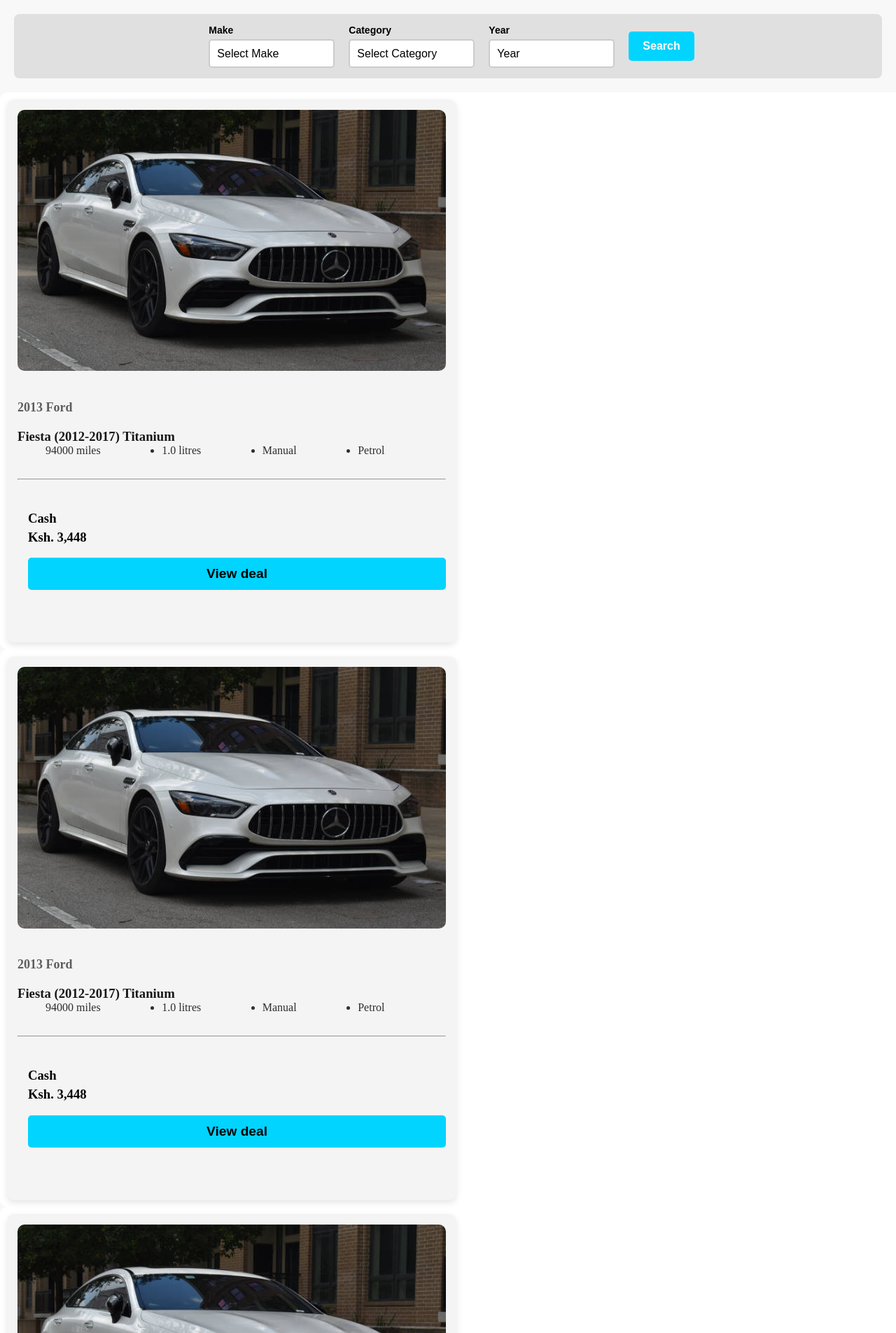
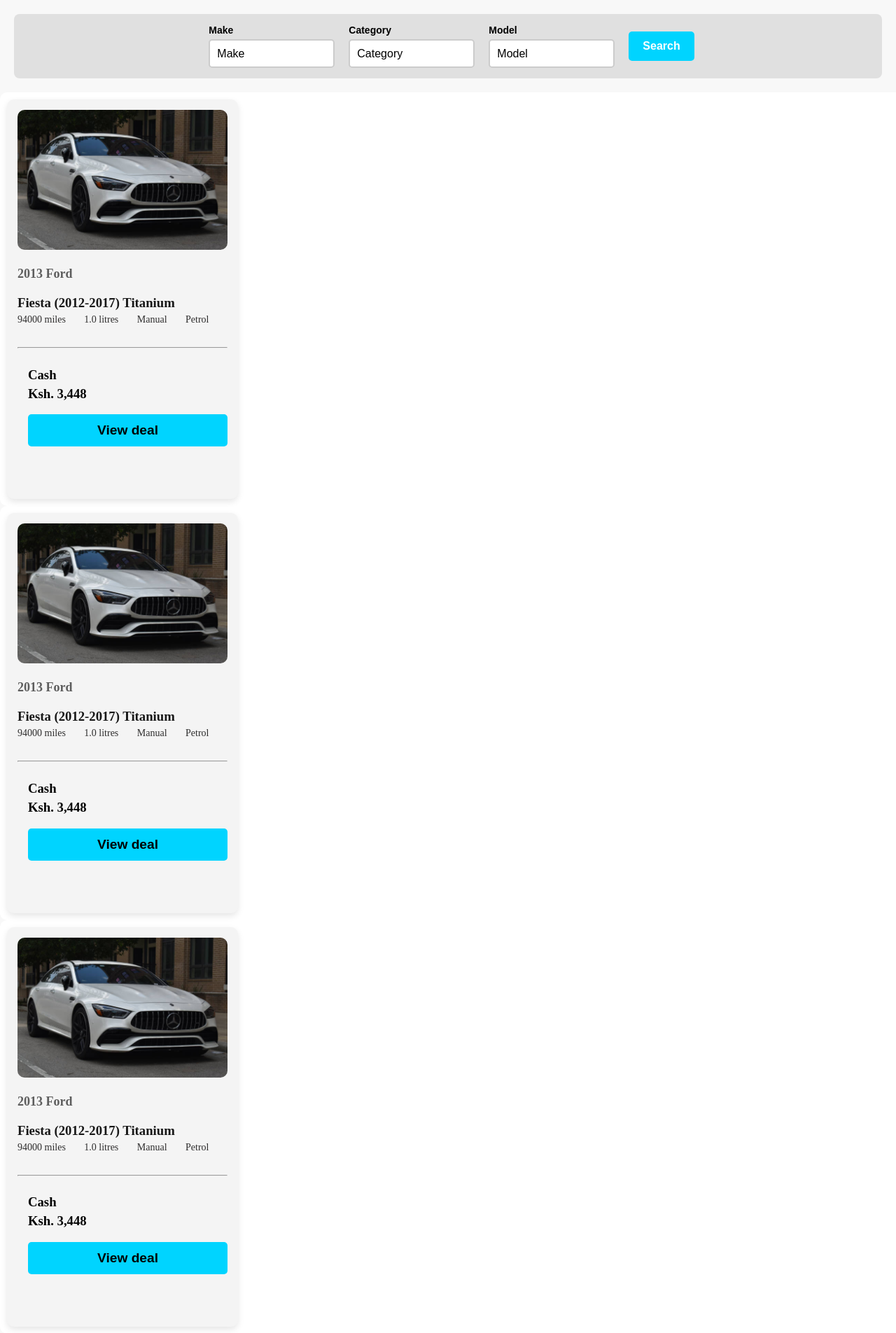
Before and after one commit to lensonlovescode/car.sh, a Flask app: page / in a window 1280 px wide. Shown: the part 43-1948 px from the top of the page at 70% size. Run offline with Flask 3, Linux system fonts and the light colour scheme; some libraries are stand-ins or nearby versions.

Commit message:
Model overlay

```diff
--- a/web_flask/static/scripts/filter.js
+++ b/web_flask/static/scripts/filter.js
@@ -1,3 +1,5 @@
+$(document).ready(function () {
+
 $.get("http://localhost:5001/api/v1/makes", function(data){
     $.each(data, function (index, make){
         let option = $('<option></option>').text(make.name)
@@ -5,6 +7,7 @@ $.get("http://localhost:5001/api/v1/makes", function(data){
         $('#make').append(option)
     })
 });
+
 $.get("http://localhost:5001/api/v1/categories", function(data){
     $.each(data, function (index, category){
         let option = $('<option></option>').text(category.name)
@@ -12,22 +15,92 @@ $.get("http://localhost:5001/api/v1/categories", function(data){
         $('#category').append(option)
     })
 });
-$('button #search_button').on('click', function () {
-    console.log("Workin!")
-    console.log($('#make').val());
-    console.log($('#category').val());
+
+$("#make, #category").change(function () {
+
+    $('#model').empty().append('<option value="">Model</option>');
+
+    const Make = $('#make').val()
+    const Category = $('#category').val()
+
+    if (Make === "None" || Category === "None") {
+        return;
+    }
+
+    if (Make && Category) {
+
+        let url = `http://localhost:5001/api/v1/makes/${Make}/${Category}`;
+        console.log(url)
+        $.get(url, function (data) {
+            $.each(data, function (index, model) {
+                let option = $('<option></option>').text(model.name)
+                option.val(model.name);
+                $('#model').append(option);
+                console.log(option.val())
+            });
+        });
+    }
+});
+
+
+$('#search_button').on('click', function () {
+
+    const Make = $('#make').val();
+    const Category = $('#category').val();
+    const Model = $('#model').val();
+
     if ($('#make').val() !== "None" || $('#category').val() !== "None")
     {
-        const Make = $('#make').val()
-        const Category = $('#category').val()
-
-        const url = "http://localhost:5001/api/v1/models/" + "Make/" + "Category"
-
+        let url = `http://localhost:5001/api/v1/makes/${Make}/${Category}`;
+        $('.global-catalogue-container').empty();
         $.get(url, function (data) {
             $.each(data, function (index, model) {
 
-            })
-        })
+            // starts here
 
+            let carCard = `
+                    <div class="car-card">
+                        <img class="car-img" src="../static/images/default.jpg">
+                        <div class="car-card-contents">
+                            <h4 class="car-card-title">${model.year} ${model.manufacturer}</h4>
+                            <h3 class="car-description">${model.name}</h3>
+                            <h6 class="car-card-info">
+                                <ul class="car-specs">
+                                    <li class="engine-capacity">${model.engine_capacity} litres</li>
+                                    <li class="transmission">${model.ignition}</li>
+                                    <li class="fuel-type">${model.fuel_type}</li>
+                                </ul>
+                            </h6>
+                        </div>
+                        <div class="car-card-cost">
+                            <h3 class="car-card-cash">Base Price</h3>
+                            <h3 class="car-card-total">Ksh. ${model.base_price}</h3>
+                            <button class="view-deal-button">View deal</button>
+                        </div>
+                    </div>
+                `;
+
+                $('.global-catalogue-container').append(carCard);
+
+            // ends here
+
+            });
+        });
     }
 });
+
+$("#open-overlay").on("click", function () {
+    $("#overlay").fadeIn();
+});
+
+$("#close-overlay").on("click", function () {
+    $("#overlay").fadeOut();
+});
+
+$("#overlay").on("click", function (e) {
+    if ($(e.target).is("#overlay")) {
+        $(this).fadeOut();
+    }
+});
+
+});
--- a/web_flask/static/styles/filter.css
+++ b/web_flask/static/styles/filter.css
@@ -96,3 +96,4 @@ nav {
 
   li a {text-decoration : none; color : #2d2f31;}
   */
+  /* Full-screen overlay */
--- /dev/null
+++ b/web_flask/static/styles/overlay.css
@@ -0,0 +1,74 @@
+#overlay {
+    position: fixed;
+    top: 0;
+    left: 0;
+    width: 100%;
+    height: 100%;
+    background: rgba(0, 0, 0, 0.5);
+    backdrop-filter: blur(2px);
+    display: none;
+    justify-content: center;
+    align-items: center;
+}
+
+.overlay-content {
+    background: white;
+    padding: 20px;
+    width: 400px;
+    border-radius: 5px;
+    text-align: center;
+    box-shadow: 0px 5px 15px rgba(0, 0, 0, 0.3);
+    position: relative;
+    animation: fadeIn 0.3s ease-in-out;
+}
+
+#close-overlay {
+    position: absolute;
+    top: 10px;
+    right: 10px;
+    background: none;
+    border: none;
+    font-size: 18px;
+    cursor: pointer;
+}
+
+.car-img {
+    width: 100%;
+    max-height: 200px;
+    object-fit: cover;
+    border-radius: 10px;
+}
+
+.car-specs {
+    list-style: none;
+    padding: 0;
+}
+
+.car-specs li {
+    font-size: 14px;
+    margin: 5px 0;
+}
+
+.car-price {
+    margin: 15px 0;
+    font-size: 18px;
+    font-weight: bold;
+}
+
+#calculate-cost {
+    padding: 10px 15px;
+    background: #ff4500;
+    color: white;
+    border: none;
+    cursor: pointer;
+    border-radius: 5px;
+}
+
+#calculate-cost:hover {
+    background: #e03e00;
+}
+
+@keyframes fadeIn {
+    from { opacity: 0; transform: scale(0.9); }
+    to { opacity: 1; transform: scale(1); }
+}
--- a/web_flask/templates/index.html
+++ b/web_flask/templates/index.html
@@ -6,6 +6,8 @@
     <title>carsh</title>
     <link rel="stylesheet" href="../static/styles/main.css">
     <link rel="stylesheet" href="../static/styles/footer.css">
+    <link rel="stylesheet" href="../static/styles/overlay.css">
+
     <script src="https://code.jquery.com/jquery-3.2.1.min.js"></script>
     <script src="../static/scripts/main.js"></script>
     <script src="../static/scripts/filter.js"></script>
@@ -30,7 +32,7 @@
         <section class="make">
             <label for="make">Make</label>
             <select name="make" id="make">
-                <option value="None">Select Make</option>
+                <option value="None">Make</option>
             </select>
         </section>
     </div>
@@ -38,18 +40,16 @@
         <section class="model">
             <label for="category">Category</label>
             <select name="category" id="category">
-                <option value="Please Select Make">Select Category</option>
+                <option value="None">Category</option>
 
             </select>
         </section>
     </div>
     <div class="filter-column">
         <section class="year">
-            <label for="year">Year</label>
-            <select name="year" id="year">
-                <option value="Please Select Year">Year</option>
-                <option value="year1">Year 1</option>
-                <option value="year">Year 2</option>
+            <label for="year">Model</label>
+            <select name="model" id="model">
+                <option value="None">Model</option>
             </select>
         </section>
     </div>
@@ -59,6 +59,27 @@
    </div>
 
    <div class="global-catalogue-container">
+    <div id="overlay">
+        <div class="overlay-content">
+            <button id="close-overlay">✖</button>
+            <img class="car-img" src="../static/images/default-car.jpg" alt="Car Image">
+            <h2 class="car-title">Car Model Year - Make</h2>
+            <h3 class="car-description">Model Name - Trim</h3>
+
+            <ul class="car-specs">
+                <li><strong>Mileage:</strong> <span id="mileage">N/A</span> miles</li>
+                <li><strong>Engine:</strong> <span id="engine">N/A</span> L</li>
+                <li><strong>Transmission:</strong> <span id="transmission">N/A</span></li>
+                <li><strong>Fuel Type:</strong> <span id="fuel-type">N/A</span></li>
+            </ul>
+
+            <div class="car-price">
+                <h3>Price: <span id="price">Ksh. 0</span></h3>
+            </div>
+
+            <button id="calculate-cost">Calculate Shipping</button>
+        </div>
+    </div>
 <div class="catalogue-container">
     <div class="car-card">
         <img class="car-img" src="../static/images/mercedes.jpg" width="50%">
@@ -80,9 +101,7 @@
         <div class="car-card-cost">
             <h3 class="car-card-cash">Cash</h3>
             <h3 class="car-card-total">Ksh. 3,448</h3>
-            <button class="view-deal-button">
-                View deal
-            </button>
+            <button class="view-deal-button" id="open-overlay">View deal</button>
         </div>
     </div>
 </div>
```
Also changed, not shown: web_flask/static/images/default.jpg (added), web_flask/static/images/download.jpeg (added).
